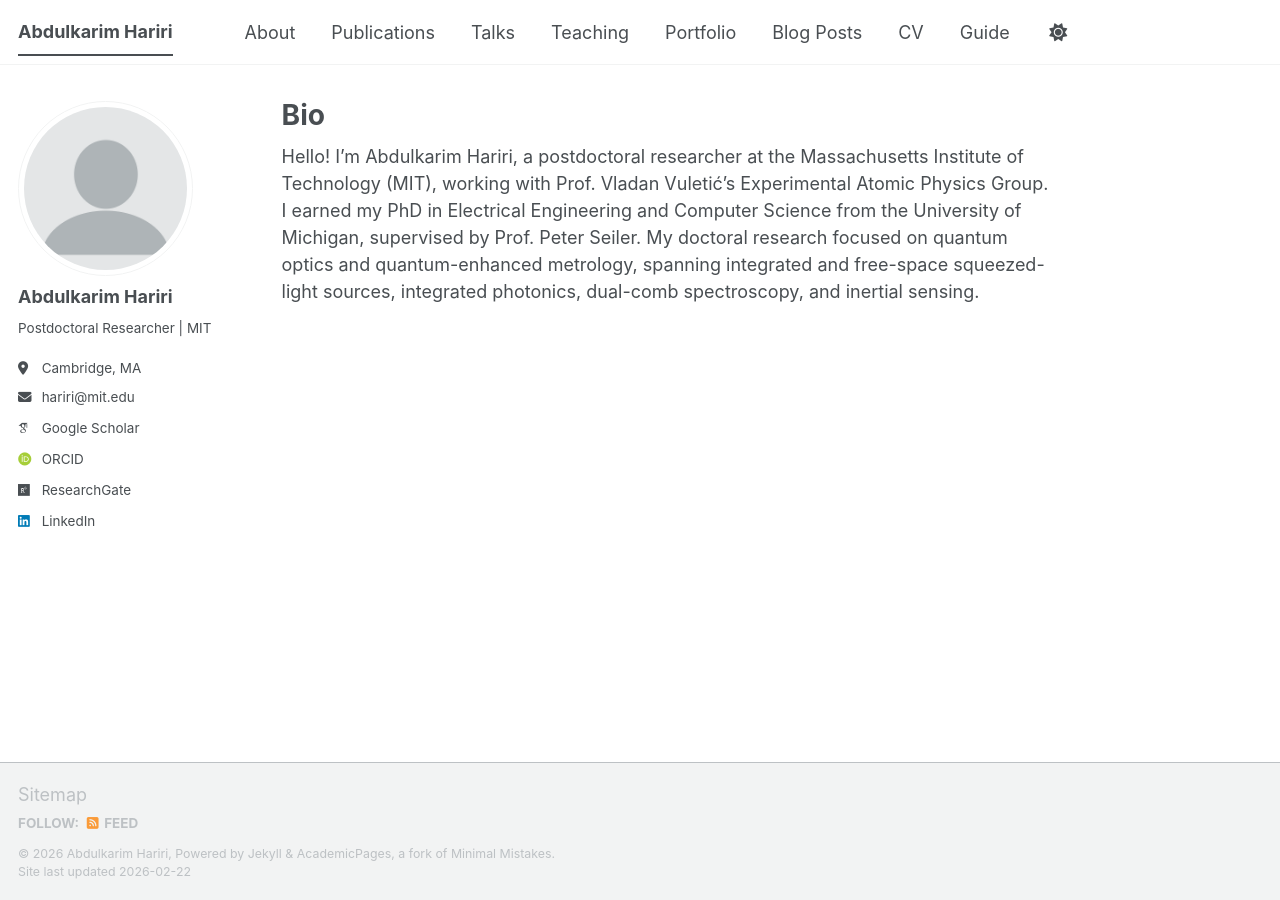
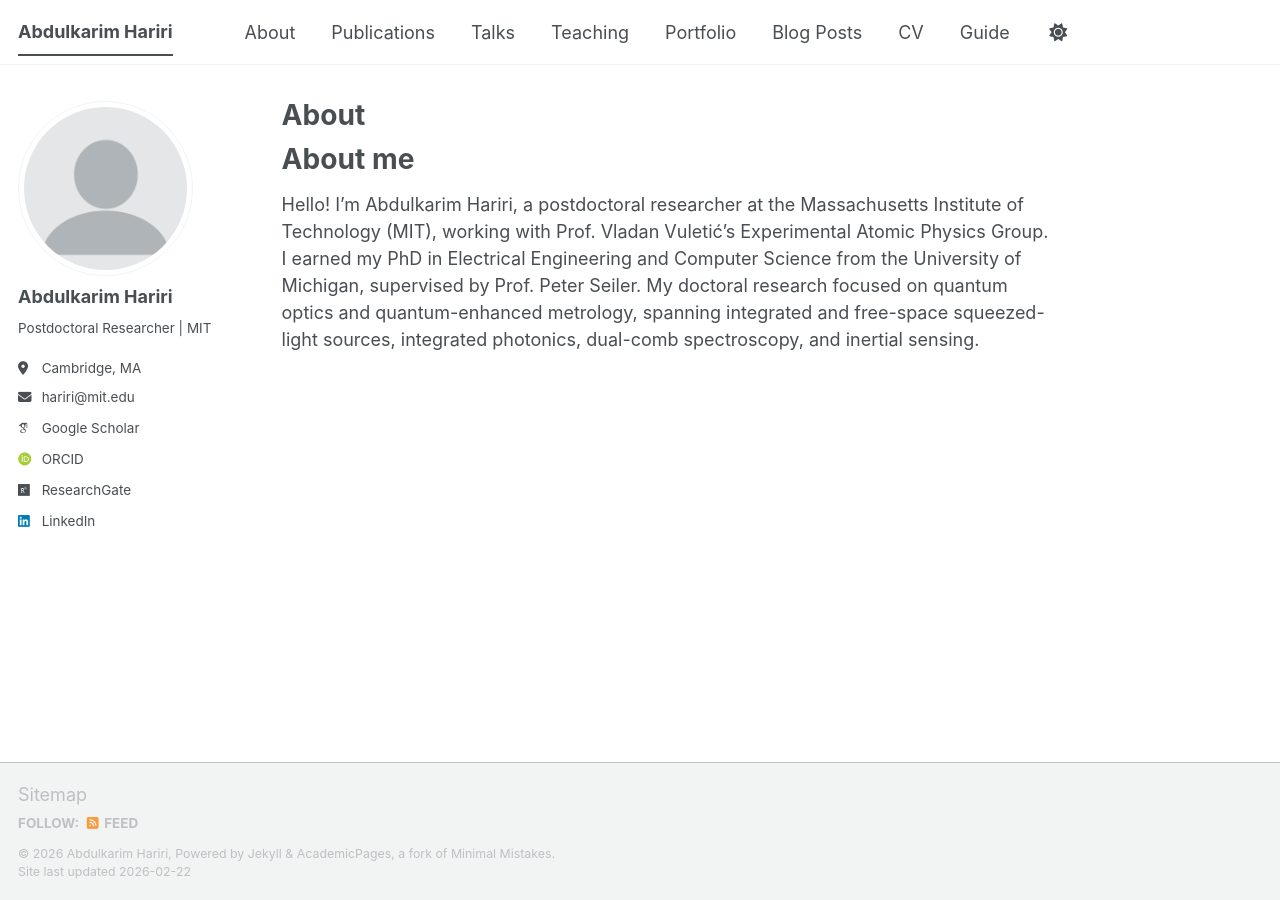
Before and after one commit to KareemHariri/KareemHariri.github.io, a Jekyll site: the page built from _pages/about.md, in a window 1280 px wide. Built offline with Jekyll 4.4.1, drawn with Linux system fonts in a browser that asks for light colours; some web fonts are replaced; a script bundle is joined from its source files by our own code; library files that are not in the unit come from our copies.

Commit message:
Update about.md

```diff
--- a/_pages/about.md
+++ b/_pages/about.md
@@ -1,9 +1,11 @@
 ---
 permalink: /
-title: "Bio"
+title: "About"
 author_profile: true
 redirect_from:
   - /about/
   - /about.html
 ---
+
+# About me
 Hello! I’m Abdulkarim Hariri, a postdoctoral researcher at the Massachusetts Institute of Technology (MIT), working with Prof. Vladan Vuletić’s Experimental Atomic Physics Group. I earned my PhD in Electrical Engineering and Computer Science from the University of Michigan, supervised by Prof. Peter Seiler. My doctoral research focused on quantum optics and quantum-enhanced metrology, spanning integrated and free-space squeezed-light sources, integrated photonics, dual-comb spectroscopy, and inertial sensing.
```
